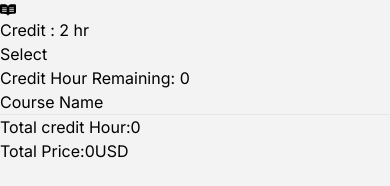
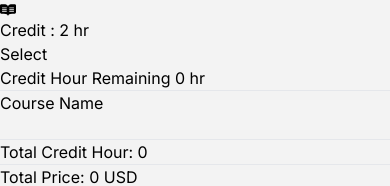
Before and after one commit to PmSaifuzzaman/react-course-registration, a React (Vite) app: page / in a window 390 px wide. Shown: the part 4247-4433 px from the top of the page. Before the commit the page ends 4410 px from the top, so only its background shows below. Built offline with nearby package versions, Linux system fonts and the light colour scheme.

Commit message:
Cart section style and responsive added

```diff
--- a/src/components/Cart/Cart.jsx
+++ b/src/components/Cart/Cart.jsx
@@ -3,10 +3,11 @@ import PropTypes from 'prop-types';
 const Cart = ({selectedCourses, totalCreditHour, remainingCreditHour, totalPrice}) => {
     console.log(selectedCourses);
     return (
-        <div>
-            <div>
-                <h3>Credit Hour Remaining: {remainingCreditHour}</h3>
-            <h3>Course Name</h3>
+        <div className='w-72 p-6 rounded-xl bg-white'>
+            <div >
+                <h3 className='py-4 text-lg text-blue-500 font-bold'>Credit Hour Remaining {remainingCreditHour} hr</h3>
+                < hr/>
+            <h3 className='py-4 text-xl font-bold'>Course Name</h3>
             </div>
             {
                 selectedCourses.map((course) => (
@@ -15,9 +16,11 @@ const Cart = ({selectedCourses, totalCreditHour, remainingCreditHour, totalPrice
 
                 ))
             }
+            <br />
             <hr />
-            <p>Total credit Hour:{totalCreditHour}</p>
-            <p>Total Price:{totalPrice}USD</p>
+            <p className='py-4'>Total Credit Hour: {totalCreditHour}</p>
+            <hr />
+            <p className='py-4'>Total Price: {totalPrice} USD</p>
         </div>
     );
 };
--- a/src/components/Courses/Courses.jsx
+++ b/src/components/Courses/Courses.jsx
@@ -52,8 +52,8 @@ const Courses = () => {
     };
 
   return (
-    <div className="max-w-7xl mx-auto flex justify-between">
-      <div className="card-container grid grid-cols-1 md:grid-cols-3 gap-4">
+    <div className="max-w-7xl mx-auto flex flex-col-reverse gap-4 lg:flex-row lg:justify-between">
+      <div className="card-container mx-auto grid grid-cols-1 md:grid-cols-2 lg:grid-cols-3 gap-4">
         {/* Map all courses dinamically */}
         {allCourses.map((course) => (
           <div key={course.id} className="card w-72 bg-white rounded-xl p-4">
@@ -72,7 +72,7 @@ const Courses = () => {
           </div>
         ))}
       </div>
-      <div className="cart">
+      <div className="cart mx-auto">
         <Cart selectedCourses={selectedCourses}
          totalCreditHour={totalCreditHour}
          remainingCreditHour={remainingCreditHour}
```
